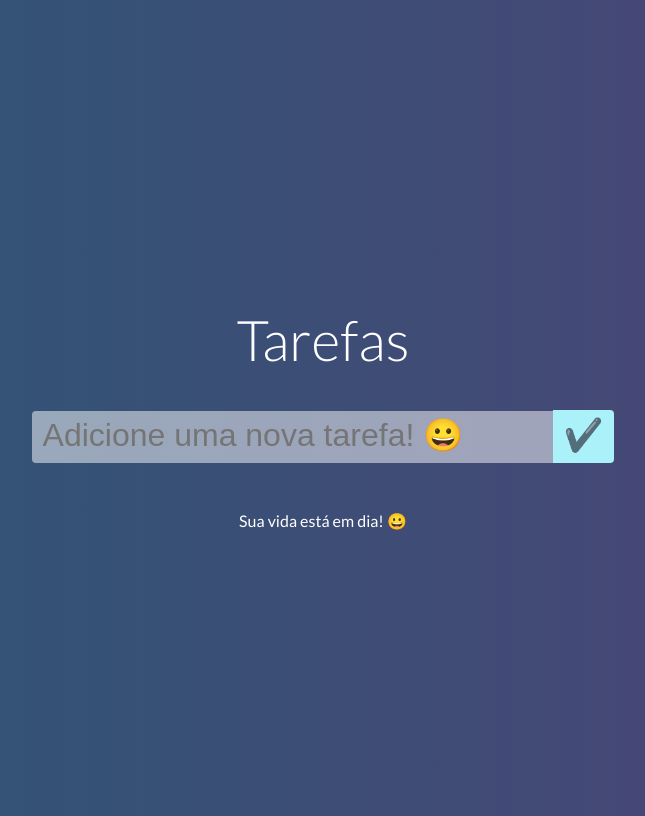
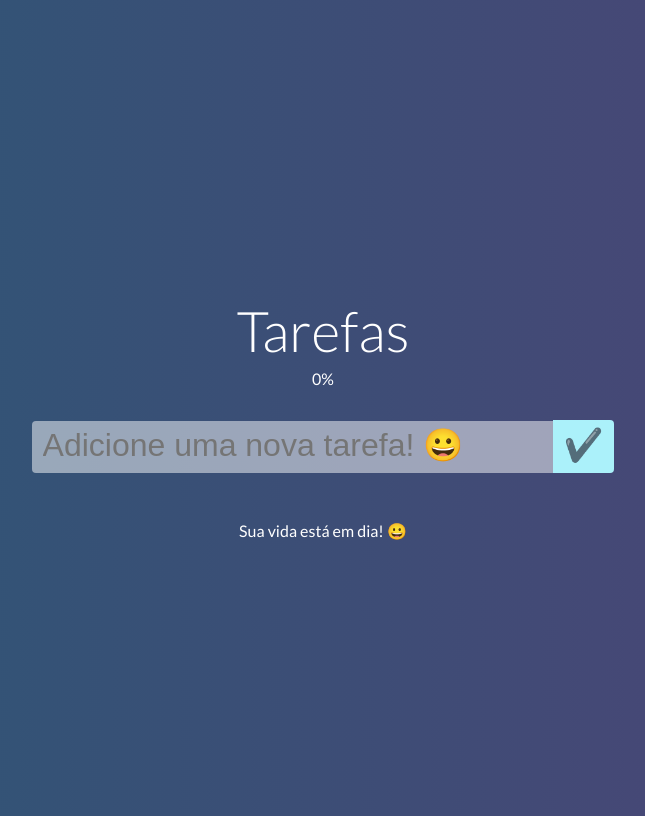
Before and after one commit to leandrocodes/vue.js-studies, a Vue app in the folder 9th - todo-list/: page / in a window 1280 px wide. Shown: the whole page, without its empty margins (317-962 px from the left). Built offline with nearby package versions, Linux system fonts and the light colour scheme.

Commit message:
event handler of progressbar

```diff
--- a/9th - todo-list/src/App.vue
+++ b/9th - todo-list/src/App.vue
@@ -1,6 +1,7 @@
 <template>
     <div id="app">
         <h1>Tarefas</h1>
+        <tasks-progress :progress="progress"></tasks-progress>
         <new-task @taskAdded="addTask"></new-task>
         <task-grid :tasks="tasks"
         @taskStateChanged="toggleTask"
@@ -12,17 +13,26 @@
 <script>
 import NewTask from "./components/NewTask"
 import TaskGrid from "./components/TaskGrid"
+import TasksProgress from "./components/TasksProgress"
 
 export default {
     components: {
         TaskGrid,
-        NewTask
+        NewTask,
+        TasksProgress
     },
     data() {
         return {
             tasks: []
         }
     },
+	computed: {
+		progress() {
+			const total = this.tasks.length
+			const done = this.tasks.filter(t => !t.pending).length
+			return Math.round(done / total * 100) || 0
+		}
+	},
     methods:{
         addTask(task){
             const sameName = t => t.name === task.name
@@ -38,7 +48,7 @@ export default {
             this.tasks.splice(this.tasks.indexOf(task), 1)
         },
         toggleTask(task){
-            const i = this.tasks.indexOf(task)
+            var i = this.tasks.indexOf(task)
             this.tasks[i].pending = !this.tasks[i].pending
         }
     }
--- a/9th - todo-list/src/components/Task.vue
+++ b/9th - todo-list/src/components/Task.vue
@@ -18,10 +18,10 @@ export default {
             return {
                 pending: this.task.pending,
                 done: !this.task.pending
-            };
+            }
         }
     }
-};
+}
 </script>
 
 <style>
--- a/9th - todo-list/src/components/TaskGrid.vue
+++ b/9th - todo-list/src/components/TaskGrid.vue
@@ -1,11 +1,13 @@
 <template>
     <div class="task-grid">
         <template v-if="tasks.length > 0">
-            <task v-for="(task, i) in tasks" :key="task.name" :task="task"
+            <task
+                v-for="(task) in tasks"
+                :key="task.name"
+                :task="task"
                 @taskDeleted="$emit('taskDeleted', $event)"
                 @taskStateChanged="$emit('taskStateChanged', $event)"
-            >
-            {{task.name}}</task>
+            >{{task.name}}</task>
         </template>
         <p v-else lass="no-task">Sua vida está em dia! 😀</p>
     </div>
@@ -27,16 +29,16 @@ export default {
 </script>
 
 <style>
-    .no-task{
+.no-task {
     font-size: 2rem;
     color: #aaaaaa;
 }
-    .task-grid{
+.task-grid {
     display: flex;
     justify-content: center;
     flex-wrap: wrap;
 }
-    .task-grid .task{
+.task-grid .task {
     margin: 1rem;
 }
 </style>
--- /dev/null
+++ b/9th - todo-list/src/components/TasksProgress.vue
@@ -0,0 +1,17 @@
+<template>
+    <div class="tasks-progress">
+        <span class="progress-value">{{progress}}%</span>
+        <div class="progress-bar" :style="{width: progress + '%'}"></div>
+    </div>
+</template>
+
+<script>
+export default {
+    props: {
+        progress: { type: Number, default: 0 }
+    }
+};
+</script>
+
+<style>
+</style>
```
Lines whose indentation alone changed are shown as unchanged.
